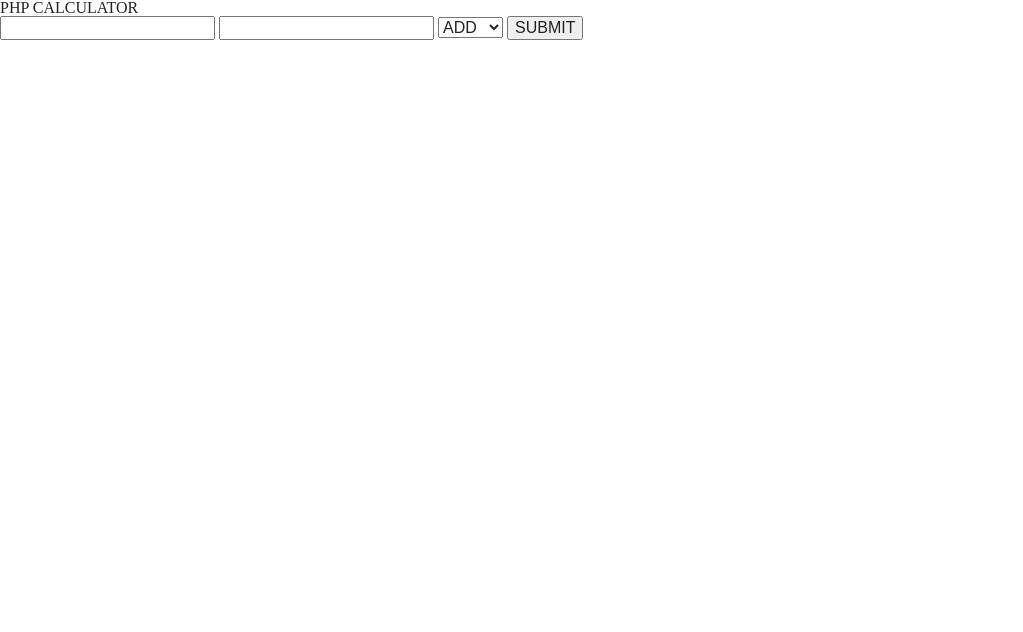
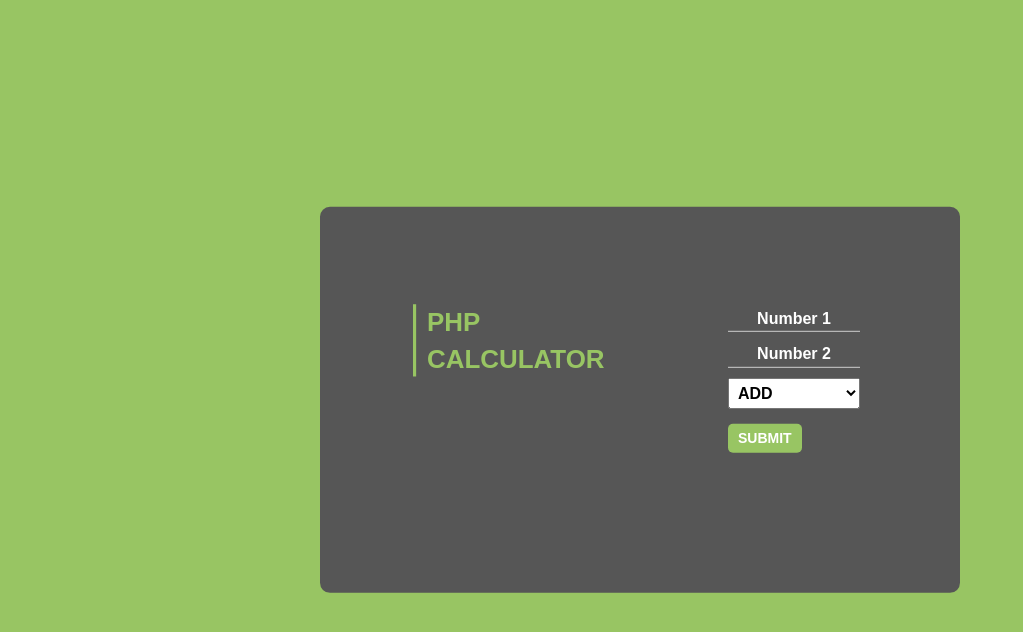
Before and after one commit to ajinkyacodes/javascript-apps, a PHP site: page / in a window 1280 px wide. Shown: the top 632 px of the page, without its empty margins (0-1023 px from the left). Run offline with PHP 8.4, Linux system fonts and the light colour scheme.

Commit message:
basic styling completed for calculator

```diff
--- a/php-calculator-app/css/style.css
+++ b/php-calculator-app/css/style.css
@@ -373,9 +373,170 @@ textarea {
 /*#########################################################################################################
     CUSTOM STYLING
 #########################################################################################################*/
+/* Chrome, Safari, Edge, Opera */
+input::-webkit-outer-spin-button,
+input::-webkit-inner-spin-button {
+  -webkit-appearance: none;
+  margin: 0;
+}
+/* Firefox */
+input[type=number] { -moz-appearance: textfield; }
 
 
+::-webkit-input-placeholder { /* Edge */
+    color: #fff;
+  }
+
+  :-ms-input-placeholder { /* Internet Explorer 10-11 */
+    color: #fff;
+  }
+
+  ::placeholder {
+    color: #fff;
+  }
+
+  .blink_me {
+    animation: blinker 1.5s linear infinite;
+  }
+
+  @keyframes blinker {
+    50% {
+        -webkit-transform: scale(1.1);
+        -ms-transform: scale(1.1);
+        transform: scale(1.1);
+    }
+  }
 
 /*#########################################################################################################
     WEBSITE STYLING
 #########################################################################################################*/
+
+body { background-color: #98c563; }
+
+main {
+    padding: 100px;
+    border-radius: 10px;
+    background-color: #565656;
+    position: absolute;
+    top: 50%;
+    left: 50%;
+    -webkit-transform:translate(-50%,-50%);
+    -ms-transform:translate(-50%,-50%);
+    transform:translate(-50%,-50%);
+}
+
+.container {
+    display: -webkit-box;
+    display: -ms-flexbox;
+    display: flex;
+
+    -ms-flex-wrap: wrap;
+    flex-wrap: wrap;
+
+    -webkit-box-pack: justify;
+    -ms-flex-pack: justify;
+    justify-content: space-between;
+}
+
+.container .title {
+    -ms-flex-preferred-size: 30%;
+    flex-basis: 30%;
+}
+
+.container .title p {
+    padding-left: 10px;
+    border-left: 3px solid #98c563;
+    color: #98c563;
+    font-family: Arial, Helvetica, sans-serif;
+    font-size: 24px;
+    font-weight: 700;
+    line-height: 1.4;
+}
+
+.container .calculator {
+    -ms-flex-preferred-size: 30%;
+    flex-basis: 30%;
+}
+
+main .display { margin-top: 40px; }
+
+main .display span.type {
+    max-width: 120px;
+    padding: 5px 10px;
+    border: 2px solid #fff;
+    border-radius: 5px;
+    margin: 0 auto 10px;
+    display: block;
+    background-color: transparent;
+    color: #fff;
+    font-family: Arial, Helvetica, sans-serif;
+    font-size: 14px;
+    font-weight: 700;
+    line-height: 1.4;
+    text-align: center;
+}
+
+main .display p {
+    color: #fff;
+    font-family: Arial, Helvetica, sans-serif;
+    font-size: 18px;
+    font-weight: 700;
+    line-height: 1.4;
+    text-align: center;
+}
+
+.php-calc-form input[type="number"] {
+    box-sizing: border-box;
+    width: 100%;
+    border: none;
+    outline: none;
+    border-bottom: 1px solid #ccc;
+    margin-bottom: 10px;
+    display: block;
+    background-color: transparent;
+    color: #fff;
+    font-family: Arial, Helvetica, sans-serif;
+    font-size: 16px;
+    font-weight: 700;
+    line-height: 1.4;
+    text-align: center;
+}
+
+.php-calc-form select {
+    width: 100%;
+    padding: 5px;
+    margin-bottom: 10px;
+    display: block;
+    color: #000;
+    font-family: Arial, Helvetica, sans-serif;
+    font-size: 16px;
+    font-weight: 700;
+    line-height: 1.4;
+}
+
+.php-calc-form select option {
+    color: #000;
+    font-family: Arial, Helvetica, sans-serif;
+    font-size: 16px;
+    font-weight: 700;
+    line-height: 1.4;
+}
+
+.php-calc-form button[type="submit"] {
+    padding: 5px 10px;
+    border: none;
+    border-radius: 5px;
+    margin-top: 5px;
+    outline: none;
+    background-color: #98c563;
+    color: #fff;
+    font-family: Arial, Helvetica, sans-serif;
+    font-size: 14px;
+    font-weight: 700;
+    line-height: 1.4;
+    -webkit-transition: 0.2s linear all;
+    -o-transition: 0.2s linear all;
+    transition: 0.2s linear all;
+}
+
+.php-calc-form button[type="submit"]:hover { background-color: #66a21e; }
--- a/php-calculator-app/index.php
+++ b/php-calculator-app/index.php
@@ -7,14 +7,15 @@
     <link rel="stylesheet" href="css/style.css">
 </head>
 <body>
+    <main>
         <div class="container">
             <div class="title">
-            <p>PHP CALCULATOR</p>
+                <p class="blink_me">PHP CALCULATOR</p>
             </div>
             <div class="calculator">
-            <form name="php-calc-form" action="<?php echo htmlspecialchars($_SERVER["PHP_SELF"]);?>" method="POST">
-                <input type="number" name="num1" id="num1">
-                <input type="number" name="num2" id="num2">
+                <form name="php-calc-form" class="php-calc-form" action="<?php echo htmlspecialchars($_SERVER["PHP_SELF"]);?>" method="POST">
+                    <input type="number" name="num1" id="num1" placeholder="Number 1">
+                    <input type="number" name="num2" id="num2" placeholder="Number 2">
                     <select name="operation" id="operation">
                         <option value="add">ADD</option>
                         <option value="sub">SUB</option>
@@ -24,8 +25,8 @@
                     <button type="submit" name="calc-submit">SUBMIT</button>
                 </form>
             </div>
+        </div>
         <div class="display">
-            <p>
             <?php
                 // define variables and set to empty values
                 $num1 = $num2 = "";
@@ -40,19 +41,19 @@
 
                             switch($operation) {
                                 case "add": $sum = $num1 + $num2;
-                                            echo "The addition of two numbers is {$sum}";
+                                            echo "<span class='type'>ADDITION</span> <p>{$num1} + {$num2} = {$sum}</p>";
                                             break;
 
                                 case "sub": $sub = $num1 - $num2;
-                                            echo "The subtraction of two numbers is {$sub}";
+                                            echo "<span class='type'>SUBTRACTION</span> <p>{$num1} - {$num2} = {$sub}</p>";
                                             break;
 
                                 case "mul": $mul = $num1 * $num2;
-                                            echo "The multiplication of two numbers is {$mul}";
+                                            echo "<span class='type'>MULTIPLICATION</span> <p>{$num1} x {$num2} = {$mul}</p>";
                                             break;
 
                                 case "div": $div = $num1 / $num2;
-                                            echo "The division of two numbers is {$div}";
+                                            echo "<span class='type'>DIVISION</span> <p>{$num1} / {$num2} = {$div}</p>";
                                             break;
 
                                 default: echo "Sorry. It doesn't exist.";
@@ -67,8 +68,7 @@
                     return $data;
                 }
             ?>
-            </p>
         </div>
-    </div>
+    </main>
 </body>
 </html>
```
Lines whose indentation alone changed are shown as unchanged.
